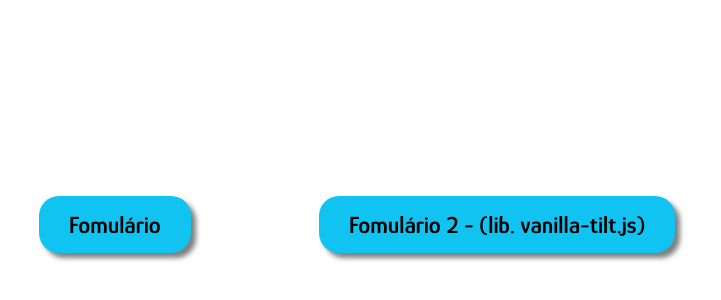
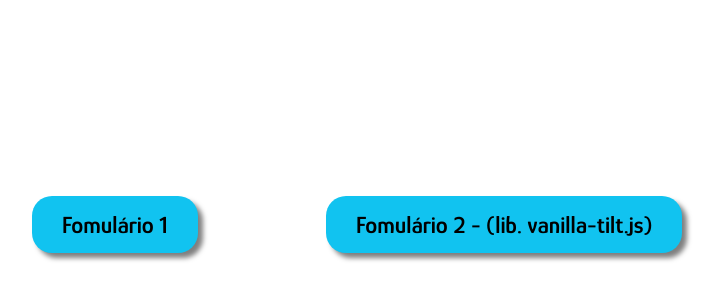
Before and after one commit to pauloJ34/Portfolio, a plain HTML site: page index.html in a window 1280 px wide. Shown: the part 176-476 px from the top of the page, without its empty margins (283-1004 px from the left). Drawn offline with Linux system fonts and the light colour scheme.

Commit message:
Update index.html

```diff
--- a/index.html
+++ b/index.html
@@ -8,7 +8,7 @@
 </head>
 <body>
 	<main>
-		<a href="./formulario/page_1/"><span>Fomulário</span></a><br/>
+		<a href="./formulario/page_1/"><span>Fomulário 1</span></a><br/>
 		<a href="./formulario/page_2/"><span>Fomulário 2 - (lib. vanilla-tilt.js)</span></a>
 	</main>
 </body>
```
